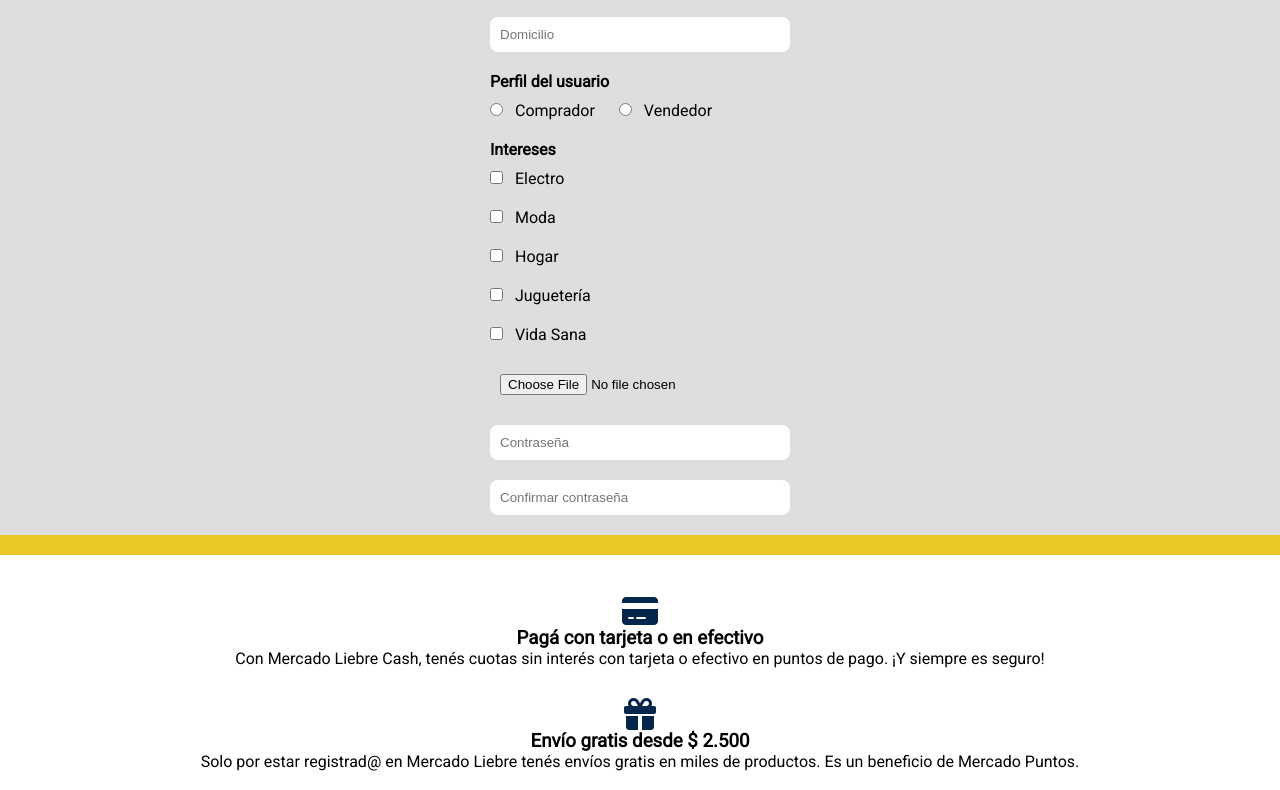
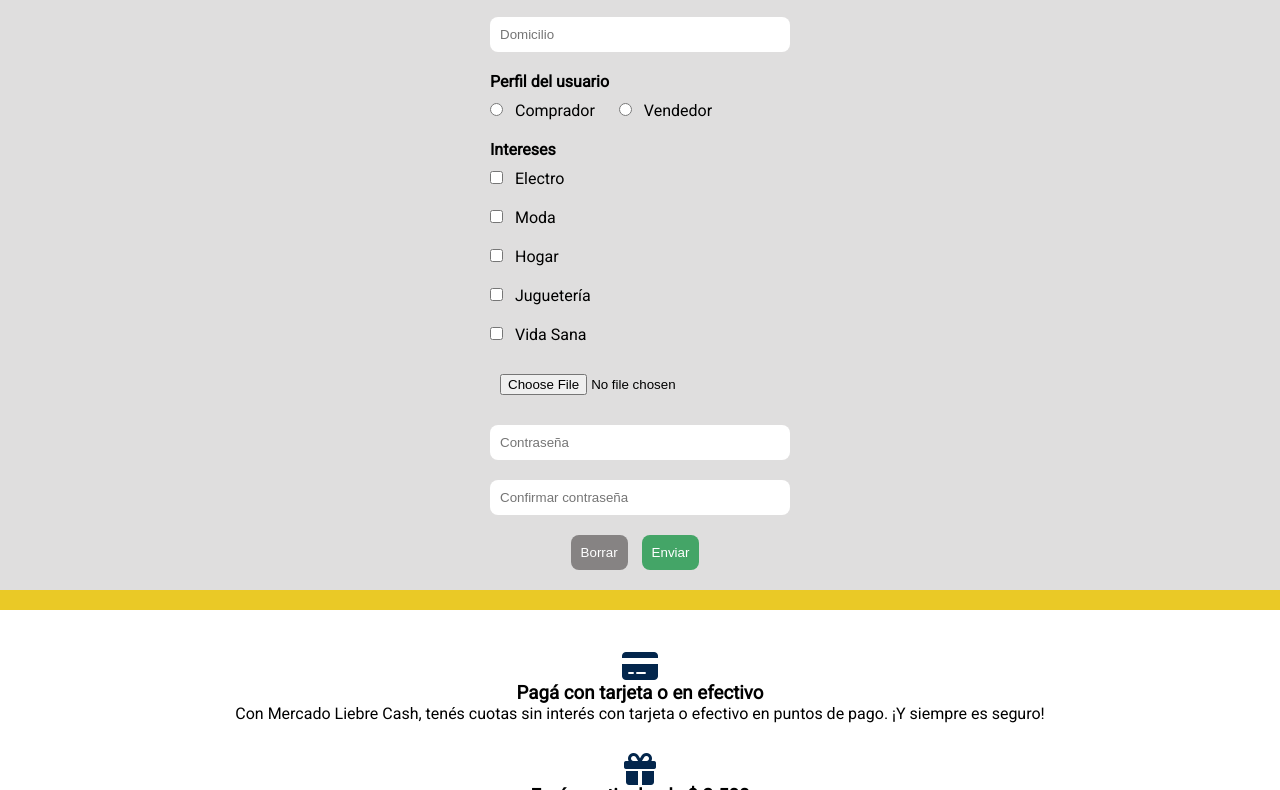
Before and after one commit to miluferrini/grupo4-meli, a website: page views/register.html in a window 1280 px wide. Shown: the part 598-1388 px from the top of the page. Drawn offline with Linux system fonts and the light colour scheme; files that its build step writes are made by us from their sources; files whose address does not match are found by name.

Commit message:
Agregue botones del register form

```diff
--- a/public/css/register.css
+++ b/public/css/register.css
@@ -1,5 +1,6 @@
 main {
   padding-top: 20px;
+  padding-bottom: 20px;
   background-color: #dfdede ;
 
 }
@@ -30,8 +31,8 @@ form input {
 }
 
 form input[type="text"] {
-    margin-right: 0px;
-    border: none;
+  margin-right: 0px;
+  border: none;
   }
 
 
@@ -63,6 +64,23 @@ form input[type="checkbox"]{
   align-items: flex-start;
 }
 
+.botones {
+  background-color: #868383;
+  border: none;
+  color: white;
+  padding: 10px;
+  text-align: center;
+  text-decoration: none;
+  display: inline-block;
+  margin-right: 10px;
+  width: auto;
+  border-radius: 8px;
+}
+
+.botones[type="submit"]{
+  background-color: #44a567;
+}
+
 @media (min-width: 361px){
   .producto{
       box-shadow: 0px 0px 10px rgb(100, 100, 100);
--- a/views/register.html
+++ b/views/register.html
@@ -105,6 +105,8 @@
                 <div class="div-form"><input type="file" name="foto"></div>
                 <div class="div-form"><input type="password" name="confirm-password" id="confirm-password" placeholder="Contraseña"></div>
                 <div class="div-form"><input type="password" name="confirm-password" id="confirm-password" placeholder="Confirmar contraseña"></div>
+                <button class="botones" type="reset">Borrar</button>
+                <button class="botones" type="submit">Enviar</button>
         </form>
 
     </main>
```
Also changed, not shown: views/login.html (+5 -0 lines).
